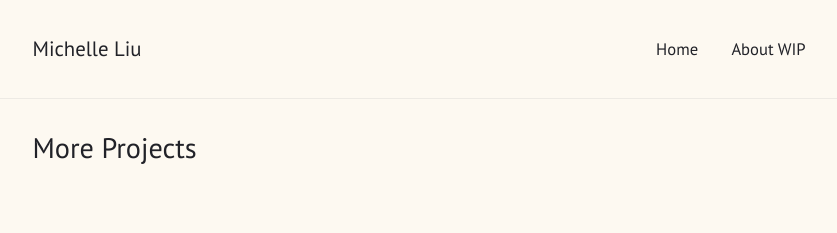
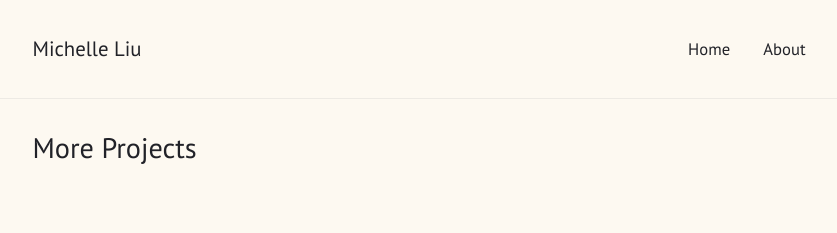
Before and after one commit to KeroMichelle/KeroMichelle.github.io, a Jekyll site: the page built from more.md, in a window 1280 px wide. Shown: the top 233 px of the page, without its empty margins (221-1058 px from the left). Built offline with Jekyll 4.4.1, drawn with Linux system fonts in a browser that asks for light colours.

Commit message:
change title and file name of about.html

```diff
--- a/_config.yml
+++ b/_config.yml
@@ -18,7 +18,7 @@ minimal: true             # hide the box-shadow from header and footer
 
 navigation:                # accepts {file, title, url, icon, sidebaricon}
   - {file: "index.html"}
-  - {file: "about-wip.html"}
+  - {file: "about.html"}
 
 external:                  # shows a footer with social links - for available icons see fontawesome.com/icons
   - {title: Mail, icon: envelope, url: "mailto:michellee0326@gmail.com"}
--- a/about-wip.html
+++ b/about.html
@@ -1,6 +1,6 @@
 ---
-title: "About WIP"
-permalink: "/aboutwip"
+title: "About"
+permalink: "/about"
 layout: default
 ---
 
```
